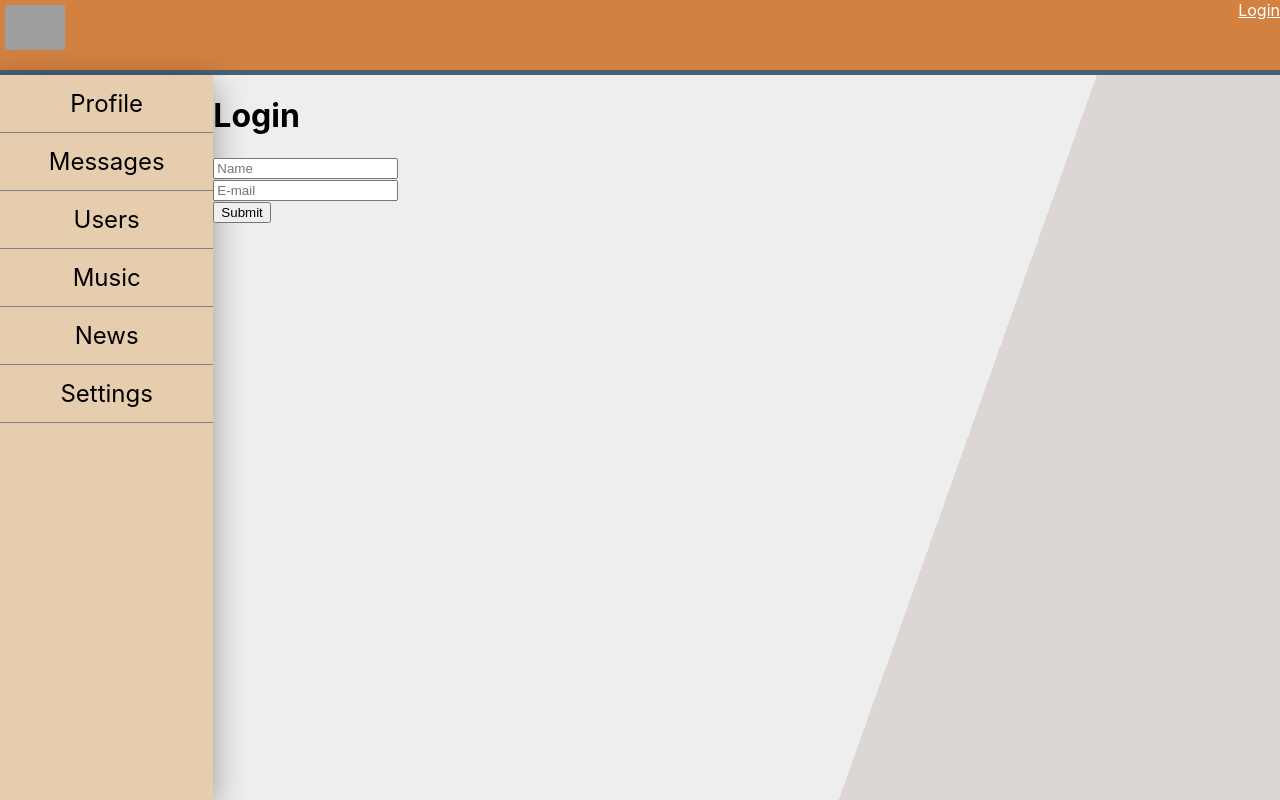
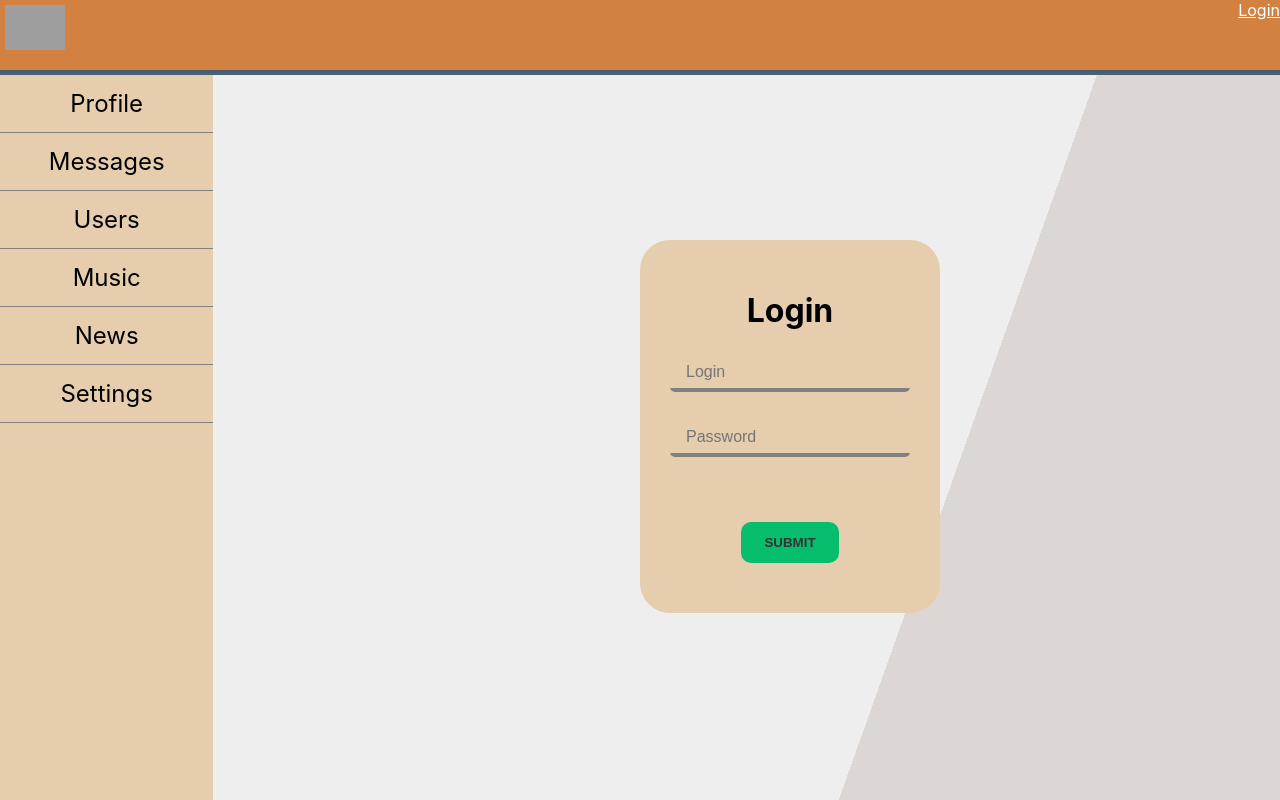
Before and after one commit to AidXylelele/my-app, a React (Create React App) app: page /login in a window 1280 px wide. Built offline with nearby package versions, Linux system fonts and the light colour scheme; no server answers; grey boxes are pictures that could not be loaded.

Commit message:
refactored and used some styles

```diff
--- a/src/components/Login/Login.jsx
+++ b/src/components/Login/Login.jsx
@@ -1,14 +1,17 @@
 import React from 'react';
 import { useForm } from 'react-hook-form';
+import styles from './Login.module.css';
 
 const LoginForm = (props) => {
   const {
     register,
     handleSubmit,
-    watch,
+    // watch,
     reset,
     formState: { errors },
-  } = useForm();
+  } = useForm({
+    mode: 'onBlur',
+  });
 
   const onSubmit = (data) => {
     console.log(data);
@@ -20,17 +23,20 @@ const LoginForm = (props) => {
   console.log(errors);
 
   return (
-    <form onSubmit={handleSubmit(onSubmit)}>
-      <div>
+    <form className={styles.form} onSubmit={handleSubmit(onSubmit)}>
+      <h1>Login</h1>
+      <div className={styles.inputBlock}>
         <input
-          placeholder="Name"
+          className={styles.input}
+          placeholder="Login"
           {...register('name', { required: 'This field is required' })}
         />
-        {errors.name && <div>{errors.name.message}</div>}
+        {errors.name && <p className={styles.warning}>{errors.name.message}</p>}
       </div>
-      <div>
+      <div className={styles.inputBlock}>
         <input
-          placeholder="E-mail"
+          className={styles.input}
+          placeholder="Password"
           {...register('email', {
             required: 'This field is required',
             pattern: {
@@ -40,10 +46,12 @@ const LoginForm = (props) => {
             },
           })}
         />
-        {errors.email && <div>{errors.email.message}</div>}
+        {errors.email && (
+          <p className={styles.warning}>{errors.email.message}</p>
+        )}
       </div>
 
-      <input type="submit" />
+      <input className={styles.button} type="submit" />
     </form>
   );
 };
@@ -51,7 +59,6 @@ const LoginForm = (props) => {
 const Login = (props) => {
   return (
     <>
-      <h1>Login</h1>
       <LoginForm />
     </>
   );
--- /dev/null
+++ b/src/components/Login/Login.module.css
@@ -0,0 +1,96 @@
+.form {
+    display: flex;
+    flex-direction: column;
+    background-color: #E6CDAE;
+    align-items: center;
+    justify-content: center;
+    position: absolute;
+    left: 50%;
+    top: 30%;
+    min-width: 300px;
+    padding: 30px;
+    border-radius: 30px;
+    transform: none;
+    transition: transform ease-out 0.7s;
+}
+
+.form:hover {
+    box-shadow:
+        1px 1px #D28140,
+        2px 2px #D28140,
+        3px 3px #D28140,
+        4px 4px #D28140,
+        5px 5px #D28140,
+        6px 6px #D28140,
+        7px 7px #D28140;
+    -webkit-transform: translateX(-7px);
+    transform: translateX(-7px);
+    transition: transform ease-out 0.7s;
+}
+
+
+.inputBlock {
+    margin-top: 0px;
+    margin-bottom: 20px;
+    width: 100%;
+}
+
+.input {
+    font-size: 16px;
+    width: 100%;
+    height: 2.5rem;
+    margin-bottom: 5px;
+    background-color: transparent;
+    border-radius: 5px;
+    padding: 1em;
+    border: none;
+    outline: 2px solid transparent;
+    background-image:
+        linear-gradient(to bottom, gray 4px, transparent 1px),
+        linear-gradient(to bottom, gray 4px, transparent 1px),
+        linear-gradient(to right, gray 4px, transparent 1px, transparent calc(100% - 4px), gray calc(100% - 4px)),
+        linear-gradient(to top, gray 4px, transparent 1px);
+    background-position: -100% 0%, 200% 0%, 0% 100%, 0% 100%;
+    background-size: 50% 100%, 50% 100%, 100% 1px, 100% 100%;
+    background-repeat: no-repeat;
+    transition: background-size .3s ease-out .7s, background-position .7s ease-in;
+}
+
+.input:focus {
+    background-position: 0% 0%, 100% 0%, 0% 100%, 0% 100%;
+    background-size: 51% 100%, 51% 100%, 100% 100%, 100% 100%;
+    transition: background-size .3s ease-in, background-position .7s ease-out .3s;
+}
+
+.button {
+    display: block;
+    appearance: none;
+    margin-top: 40px;
+    border: 1px solid #333;
+    margin-bottom: 20px;
+    text-transform: uppercase;
+    padding: 10px 20px;
+    border-radius: 10px;
+    border: none;
+    color: #333;
+    font-weight: 700;
+    background-color: #06bc6d;
+    border: 3px solid transparent;
+    transition: background-color ease-out 0.5s;
+}
+
+
+.button:hover {
+    background-color: transparent;
+    border: 3px solid #06bc6d;
+    transition: border ease-out 0.5s;
+}
+
+.warning {
+    color: #bf1650;
+}
+
+.warning::before {
+    display: inline;
+    content: "⚠ ";
+}
--- a/src/components/Navbar/Navbar.module.css
+++ b/src/components/Navbar/Navbar.module.css
@@ -1,8 +1,15 @@
 .nav {
   grid-area: nav;
   /* background-image: radial-gradient( circle farthest-corner at -8.9% 51.2%,  rgba(255,124,0,1) 0%, rgba(255,124,0,1) 15.9%, rgba(255,163,77,1) 15.9%, rgba(255,163,77,1) 24.4%, rgba(19,30,37,1) 24.5%, rgba(19,30,37,1) 66% ); */
-  box-shadow: 0 8px 32px 0 rgb(0 0 0 / 37%);
+  /* box-shadow: 0 8px 32px 0 rgb(0 0 0 / 37%); */
   background-color:#E6CDAE;
+  box-shadow: none;
+  transition: box-shadow ease-out 0.5s;
+}
+
+.nav:hover{
+  box-shadow: 0px 8px 32px 0px rgb(0 0 0 / 37%);
+  transition: box-shadow ease-out 0.5s;
 }
 
 .item {
```
